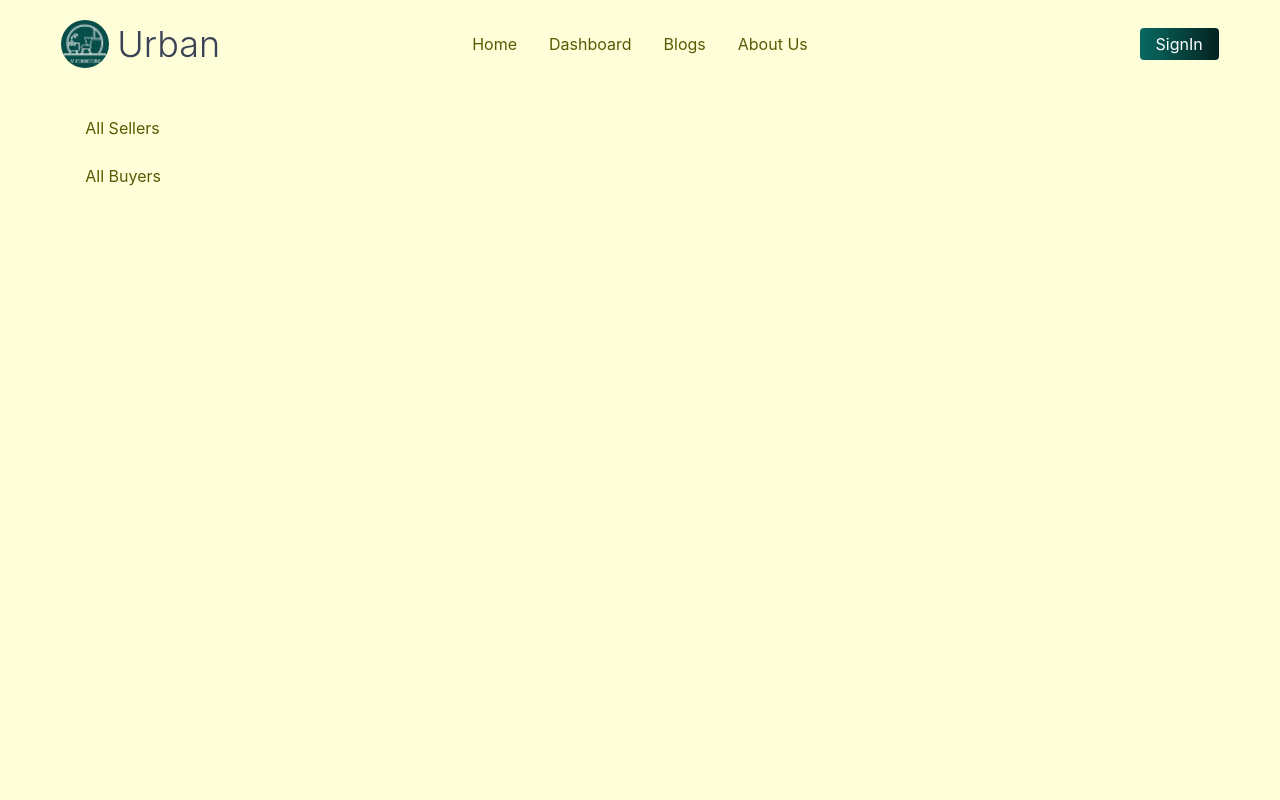
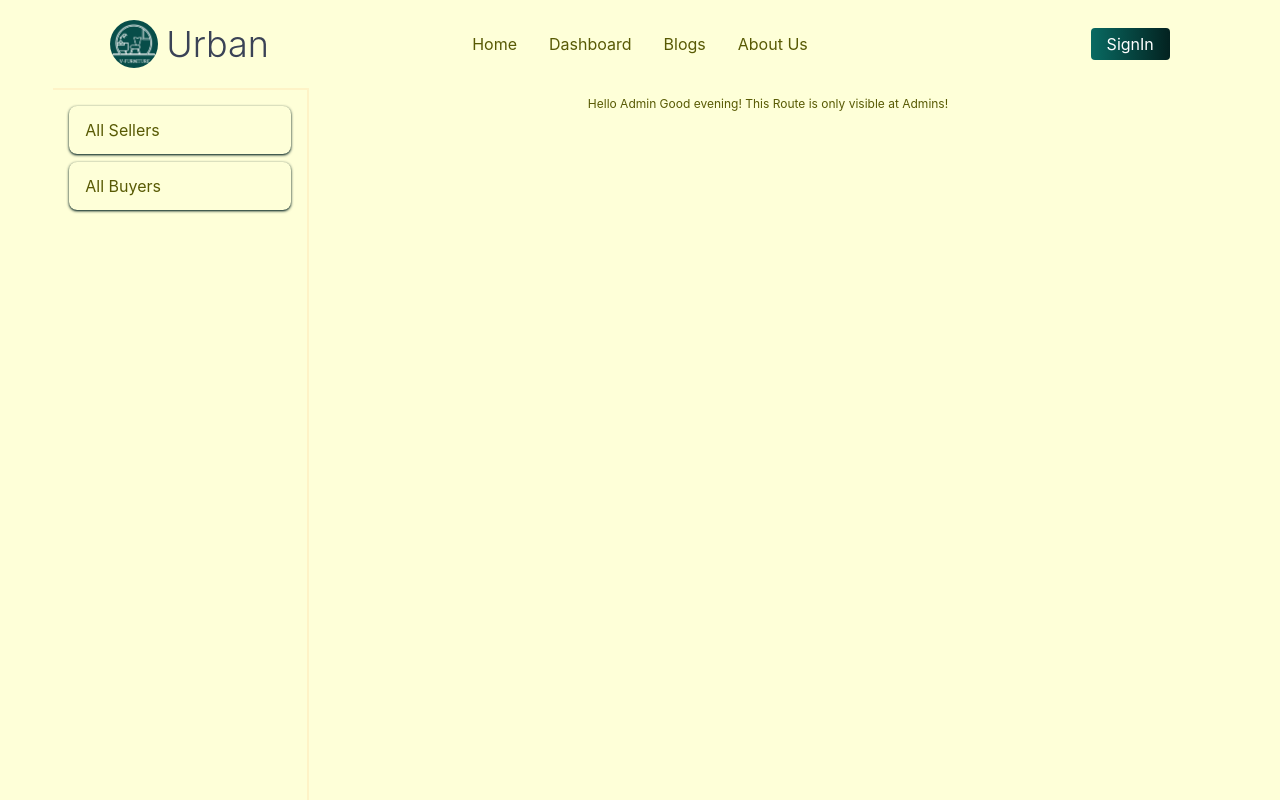
Before and after one commit to mahfuzurrahman01/urban-furniture-client, a React (Create React App) app: page /dashboard in a window 1280 px wide. Shown: the top 800 px of the page. Built offline with nearby package versions, Linux system fonts and the light colour scheme; no server answers.

Commit message:
admin dashboard working

```diff
--- a/src/Dashboard/Dashboard.jsx
+++ b/src/Dashboard/Dashboard.jsx
@@ -1,22 +1,25 @@
 import React from 'react';
+import { Link, Outlet } from 'react-router-dom';
+import Navbar from '../Shared/Navbar';
 
 const Dashboard = () => {
     document.title = "Dashboard";
     return (
         <div className='lg:w-11/12 md:w-11/12 w-full mx-auto'>
-            <div className="drawer drawer-mobile">
+            <Navbar></Navbar>
+
+            <div className="drawer drawer-mobile relative">
                 <input id="my-drawer-2" type="checkbox" className="drawer-toggle" />
-                <div className="drawer-content flex flex-col items-center justify-center">
-
-                    <label htmlFor="my-drawer-2" className="btn btn-primary drawer-button lg:hidden">Open drawer</label>
-
+                <div className="drawer-content">
+                    <h1 className='text-xs text-center my-2'>Hello Admin Good evening! This Route is only visible at Admins!</h1>
+                    <label htmlFor="my-drawer-2" className="btn btn-primary btn-xs w-[10%] absolute top-0 right-0 text-white drawer-button lg:hidden">Menu</label>
+                    <Outlet></Outlet>
                 </div>
                 <div className="drawer-side">
                     <label htmlFor="my-drawer-2" className="drawer-overlay"></label>
-                    <ul className="menu p-4 w-80 bg-base-100 text-base-content">
-
-                        <li><a>All Sellers</a></li>
-                        <li><a>All Buyers</a></li>
+                    <ul className="menu p-4 w-64 border-r-2 border-t-2 border-amber-100 text-base-content flex flex-col space-y-2 ">
+                        <li><Link to='/dashboard/allSellers' className='shadow shadow-primary rounded'>All Sellers</Link></li>
+                        <li><Link to='/dashboard/allBuyers' className='shadow shadow-primary rounded'>All Buyers</Link></li>
                     </ul>
 
                 </div>
--- /dev/null
+++ b/src/Pages/AllSellers.jsx
@@ -0,0 +1,12 @@
+import React from 'react';
+
+const AllSellers = () => {
+    document.title = "Sellers";
+    return (
+        <div className='border-t-2 border-amber-100 p-5'>
+            <h1>This is all sellers section</h1>
+        </div>
+    );
+};
+
+export default AllSellers;
--- /dev/null
+++ b/src/Pages/Allbuyers.jsx
@@ -0,0 +1,12 @@
+import React from 'react';
+
+const Allbuyers = () => {
+    document.title = "Buyers";
+    return (
+        <div className='border-t-2 border-amber-100 p-5'>
+            <h1>This is all buyers</h1>
+        </div>
+    );
+};
+
+export default Allbuyers;
```
Also changed, not shown: src/Routes/Routes.jsx (+17 -5 lines).
